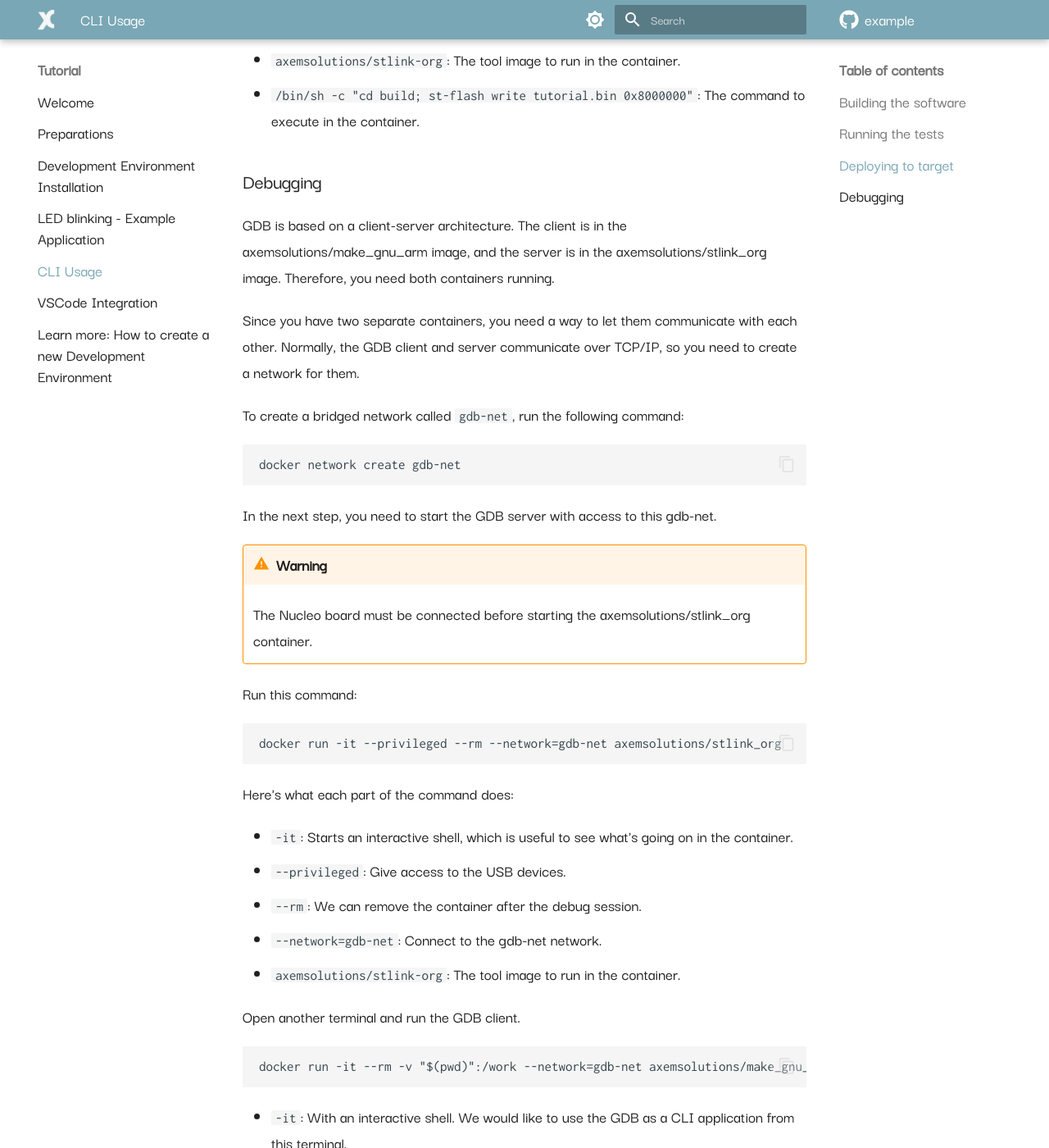
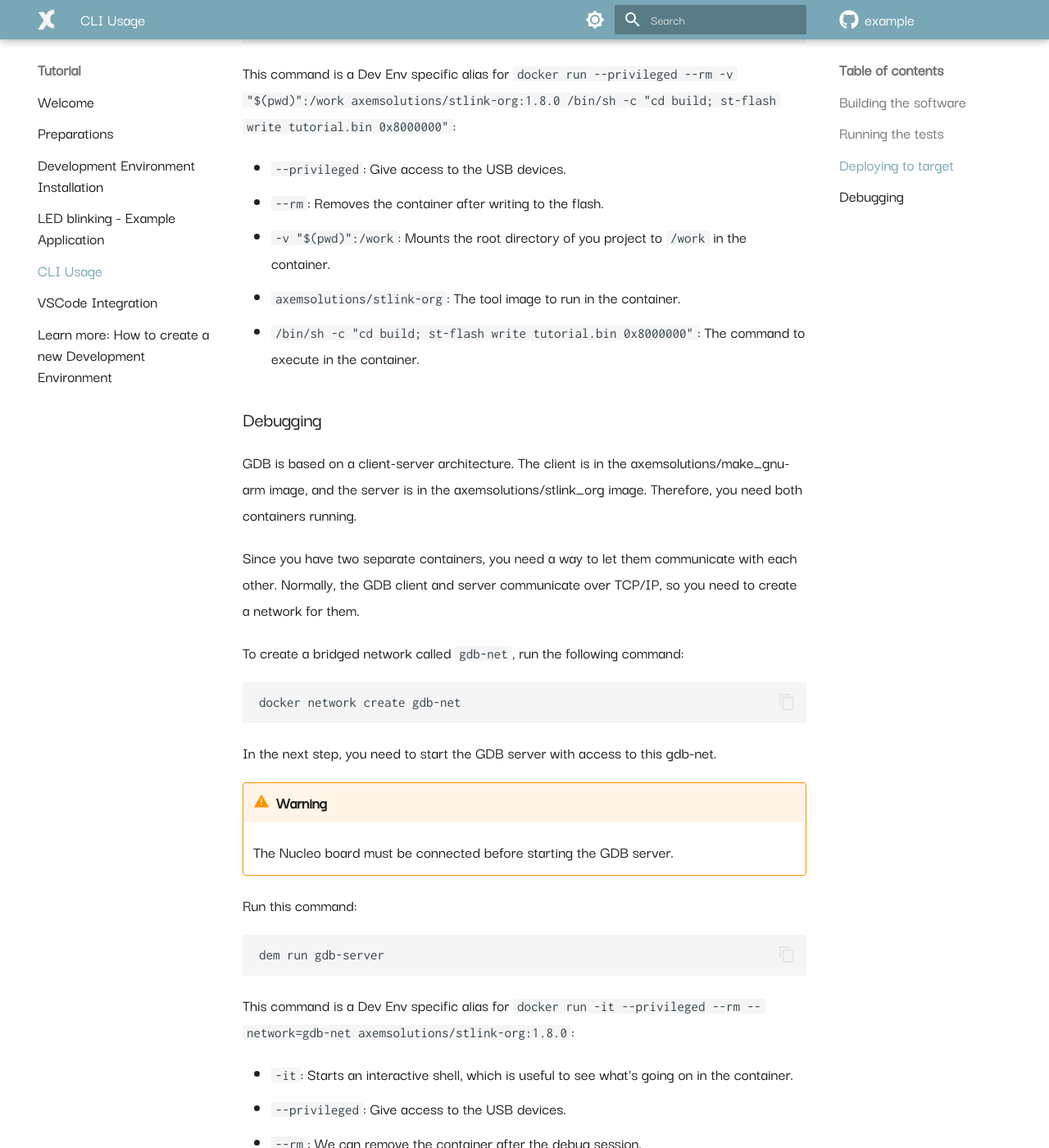
Before and after one commit to axem-solutions/example, an MkDocs documentation site: the page built from docs/cli_usage.md, in a window 1280 px wide and 1400 px high, scrolled down 1620 px. Shown: the whole window at 82% size. Built offline with MkDocs 1.6.1 and Material for MkDocs 9.7.7, drawn with Linux system fonts in a browser that asks for light colours; comment, search, counter and statistics services are not loaded; some of the changed text lies outside the part shown.

Commit message:
Tutorial extended with the run command.

````diff
--- a/docs/cli_usage.md
+++ b/docs/cli_usage.md
@@ -1,16 +1,23 @@
 # CLI Usage
 
-You can use the tools from the command line in the same way whether you are on a native host or in a
-container. Below are some examples of the most common tasks that a Development Environment needs to
-handle.
+!!! note
+    Assuming the Tutorial Dev Env is set as the default one. You can check if it is set as the default
+    by running the `dem info Tutorial` command.
+
+    If the Tutorial Dev Env is not set as the default, you can set it by running the following
+    command: `dem set-default Tutorial`.
+
+    If you don't want to set the Tutorial Dev Env as the default, you must use the `run` command
+    like this: `dem run Tutorial <task>`.
 
 ## Building the software
 
 To build the software, run the following command from the root directory of your project:
 
-    docker run --rm -v "$(pwd)":/work axemsolutions/make_gnu-arm:13.2 make
+    dem run build
 
-Here's a breakdown of the command:
+This command is a Dev Env specific alias for
+`docker run --rm -v "$(pwd)":/work axemsolutions/make_gnu-arm:13.2 make`:
 
 - `--rm`: Removes the container right after the build is finished.
 - `-v "$(pwd)":/work`: Mounts the root directory of your project to `/work` in the container.
@@ -21,9 +28,10 @@ Here's a breakdown of the command:
 
 To run the tests, use this command:
 
-    docker run --rm -v "$(pwd)":/work axemsolutions/cpputest /bin/sh -c "cd app/test; make"
+    dem run test
 
-Here's what each part of the command does:
+This command is a Dev Env specific alias for
+`docker run --rm -v "$(pwd)":/work axemsolutions/cpputest /bin/sh -c "cd app/test; make"`:
 
 - `--rm`: Removes the container right after the test cases have run.
 - `-v "$(pwd)":/work`: Mounts the root directory of your project to `/work` in the container.
@@ -32,12 +40,13 @@ Here's what each part of the command does:
 
 ## Deploying to target
 
-First connect the Nucleo board to your PC. If the board is connected, run the following command:
+First connect the Nucleo board to your PC, then run the following command:
 
-    docker run --privileged --rm -v "$(pwd)":/work axemsolutions/stlink-org:1.8.0 /bin/sh -c "cd build;
-    st-flash write tutorial.bin 0x8000000"
+    dem run deploy
 
-Here's what each part of the command does:
+This command is a Dev Env specific alias for
+`docker run --privileged --rm -v "$(pwd)":/work axemsolutions/stlink-org:1.8.0 /bin/sh -c "cd build;
+st-flash write tutorial.bin 0x8000000"`:
 
 - `--privileged`: Give access to the USB devices.
 - `--rm`: Removes the container after writing to the flash.
@@ -48,7 +57,7 @@ container.
 
 ## Debugging
 
-GDB is based on a client-server architecture. The client is in the axemsolutions/make_gnu_arm image,
+GDB is based on a client-server architecture. The client is in the axemsolutions/make_gnu-arm image,
 and the server is in the axemsolutions/stlink_org image. Therefore, you need both containers
 running.
 
@@ -64,13 +73,14 @@ In the next step, you need to start the GDB server with access to this gdb-net.
 
 !!! warning
 
-    The Nucleo board must be connected before starting the axemsolutions/stlink_org container.
+    The Nucleo board must be connected before starting the GDB server.
 
 Run this command:
 
-    docker run -it --privileged --rm --network=gdb-net axemsolutions/stlink_org
+    dem run gdb-server
 
-Here's what each part of the command does:
+This command is a Dev Env specific alias for
+`docker run -it --privileged --rm --network=gdb-net axemsolutions/stlink-org:1.8.0`:
 
 - `-it`: Starts an interactive shell, which is useful to see what's going on in the container.
 - `--privileged`: Give access to the USB devices.
@@ -80,7 +90,10 @@ Here's what each part of the command does:
 
 Open another terminal and run the GDB client.
 
-    docker run -it --rm -v "$(pwd)":/work --network=gdb-net axemsolutions/make_gnu_arm
+    dem run gdb-client
+
+This command is a Dev Env specific alias for
+`docker run -it --rm -v "$(pwd)":/work --network=gdb-net axemsolutions/make_gnu-arm:13.2`:
 
 - `-it`: With an interactive shell. We would like to use the GDB as a CLI application from this
 terminal.
@@ -111,6 +124,7 @@ For the GDB client, follow these steps:
 
     ```
     target remote {server ip:port}
+    (for example: target remote 172.24.0.2:4242)
     ```
 
 4. Load the binary to the NUCLEO.
````
Also changed, not shown: docs/dev_env.md (+6 -2 lines), docs/index.md (+2 -1 lines), docs/vscode_integration_guide.md (+3 -3 lines).
